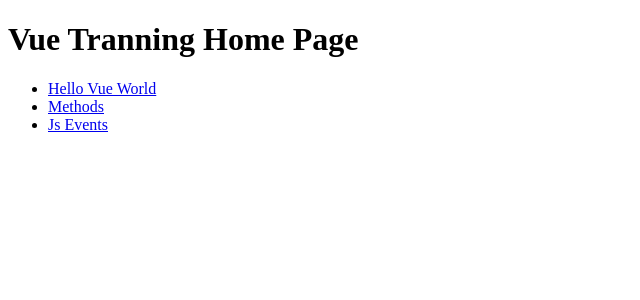
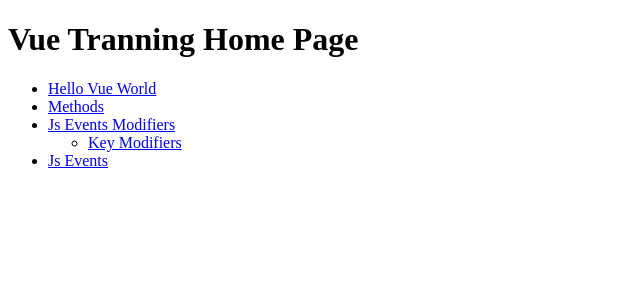
Before and after one commit to inspira2015/vueTraning, a PHP site: page / in a window 1280 px wide. Shown: the top 300 px of the page, without its empty margins (0-640 px from the left). Run offline with PHP 8.4, Linux system fonts and the light colour scheme.

Commit message:
Added link to key Modifiers

```diff
--- a/index.php
+++ b/index.php
@@ -14,6 +14,14 @@
 			<a href="index_2.php">Methods</a>
 		</li>
 		<li>
+			<a href="index_3.php">Js Events Modifiers</a>
+			<ul>
+				<li>
+					<a href="https://vuejs.org/v2/guide/events.html#Key-Modifiers">Key Modifiers</a>
+				</li>
+			</ul>
+		</li>
+		<li>
 			<a href="index_3.php">Js Events</a>
 		</li>
 	</ul>
```
